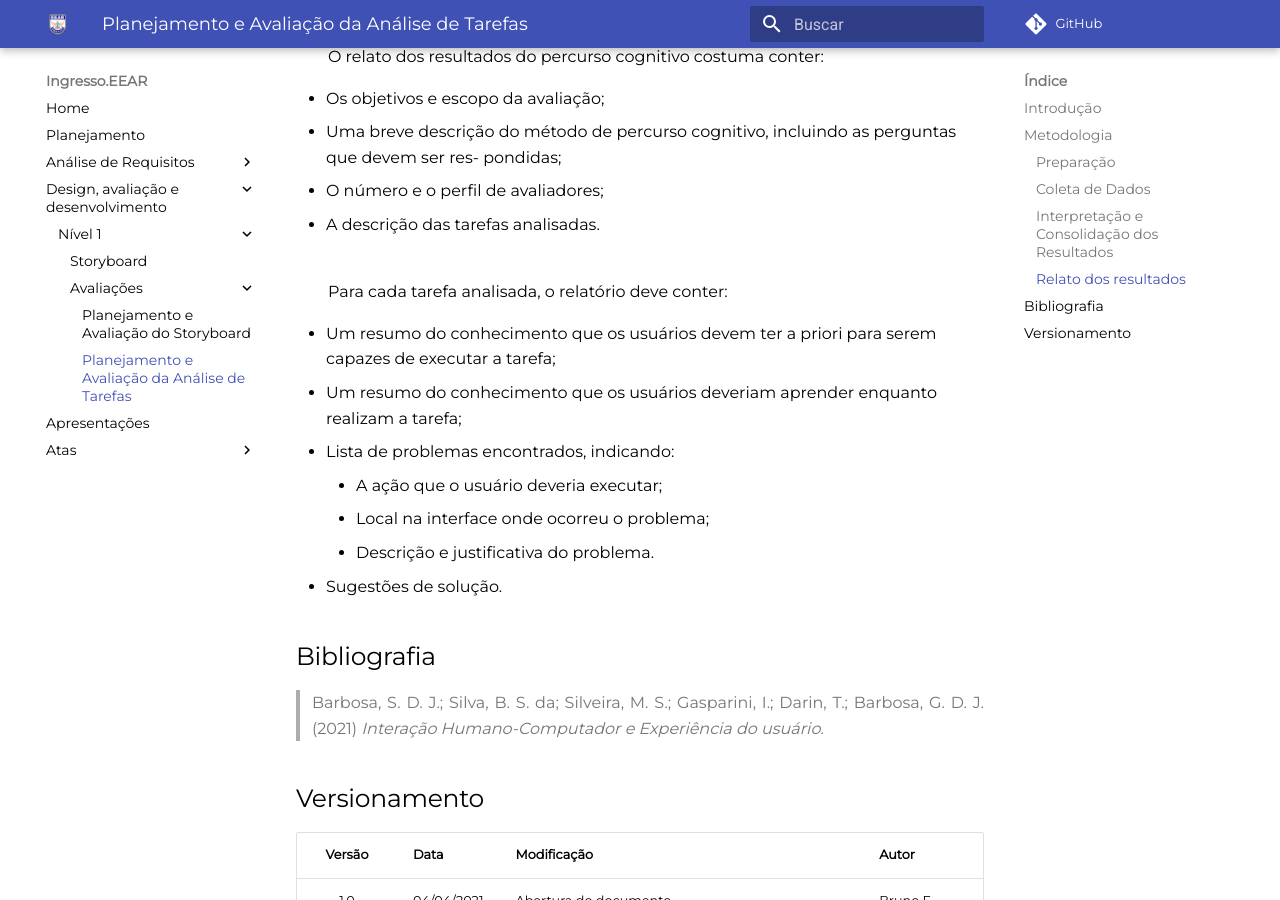
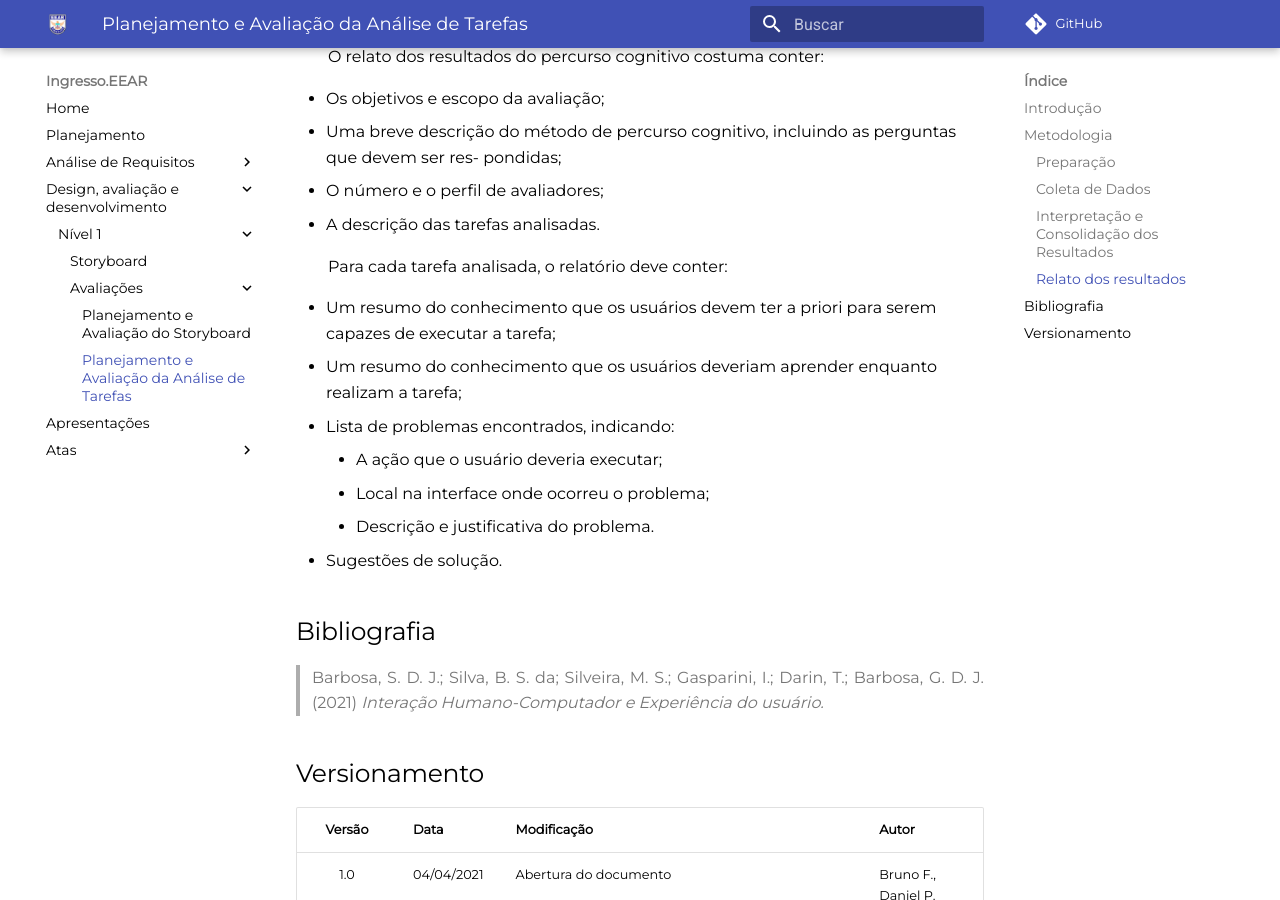
Before and after one commit to CarlosZoft/2020.2-Ingresso.eear, an MkDocs documentation site: the page built from docs/design-ava-dese/nivel-1/avaliacoes/plan-ava-ana-tarefas.md, in a window 1280 px wide and 900 px high, scrolled down 1986 px. Built offline with MkDocs 1.6.1 and Material for MkDocs 9.7.7, drawn with Linux system fonts in a browser that asks for light colours; comment, search, counter and statistics services are not loaded.

Commit message:
(#30) Ajustanto espaço

```diff
--- a/docs/design-ava-dese/nivel-1/avaliacoes/plan-ava-ana-tarefas.md
+++ b/docs/design-ava-dese/nivel-1/avaliacoes/plan-ava-ana-tarefas.md
@@ -45,7 +45,7 @@
 - Uma breve descrição do método de percurso cognitivo, incluindo as perguntas que devem ser res-
 pondidas;
 - O número e o perfil de avaliadores;
-- A descrição das tarefas analisadas.<br><br>
+- A descrição das tarefas analisadas.<br>
 
 &emsp;&emsp;Para cada tarefa analisada, o relatório deve conter:<br>
 
```
